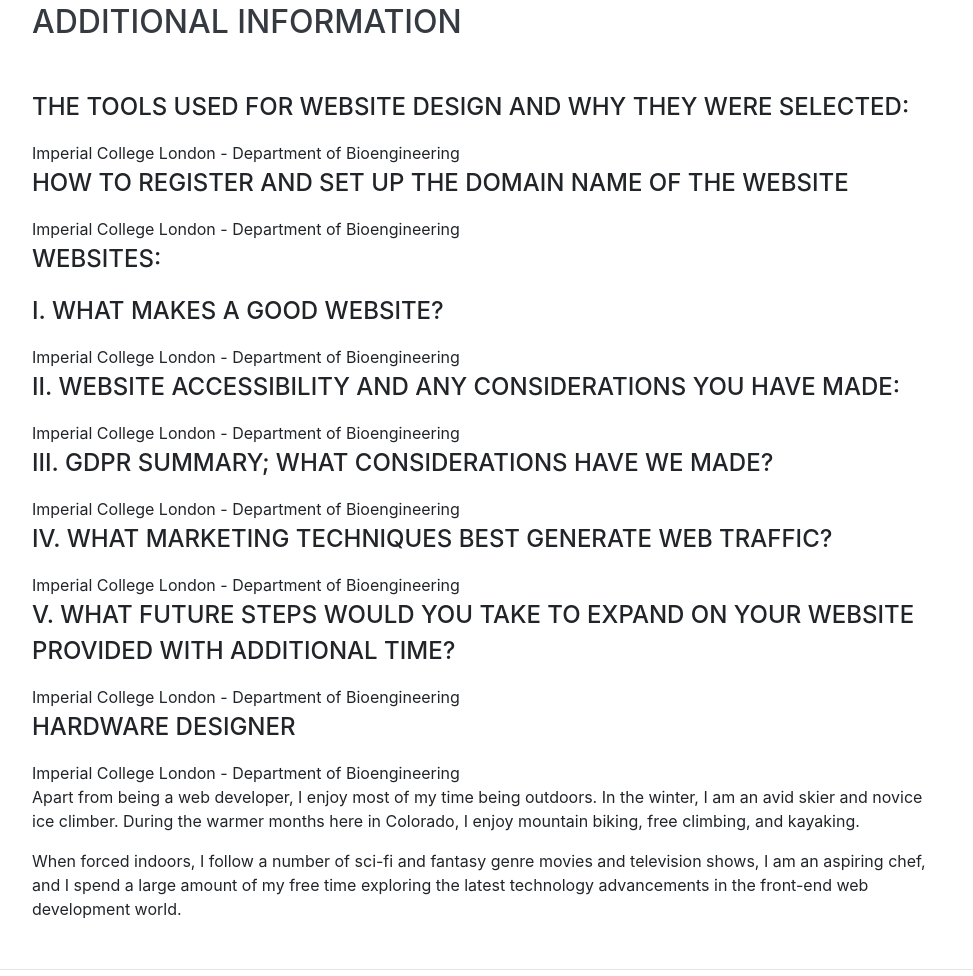
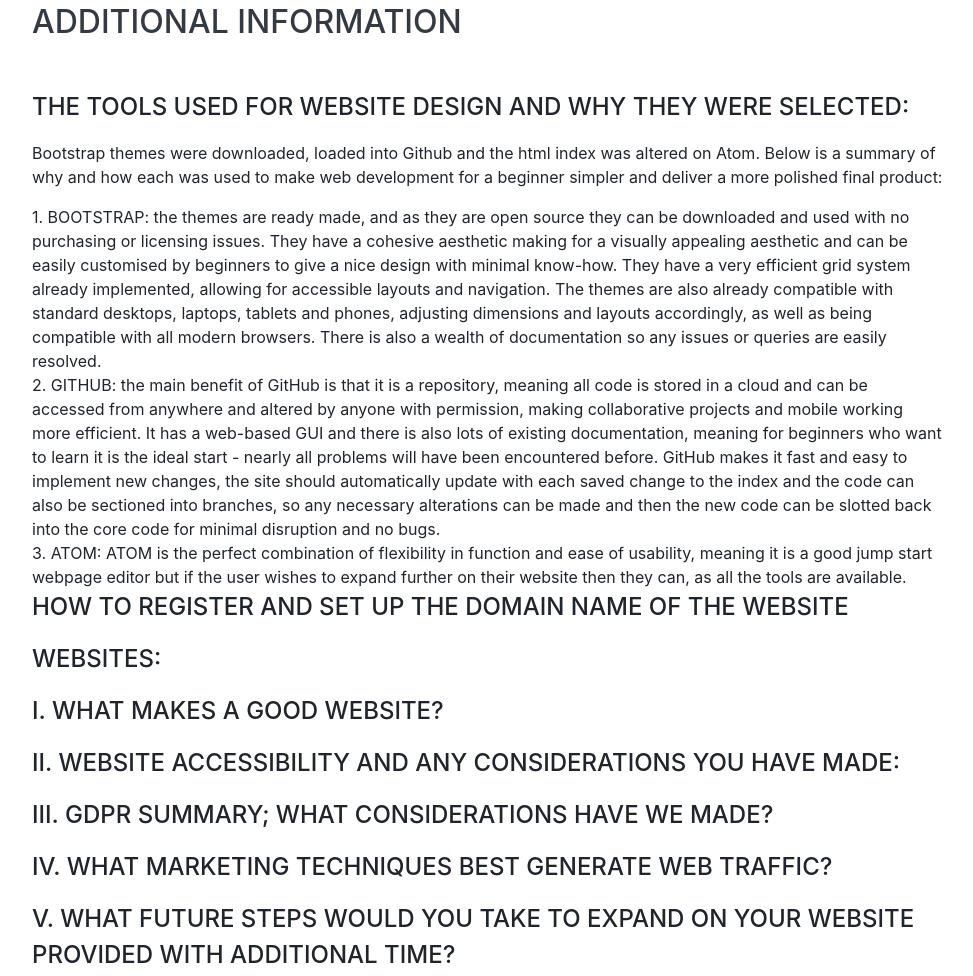
Before and after one commit to PAULC33/HBI301, a website with bundled scripts: page index.html in a window 1280 px wide. Shown: the part 3715-4691 px from the top of the page, without its empty margins (288-1261 px from the left). Built offline with nearby package versions, Linux system fonts and the light colour scheme; a web font is replaced by a local one.

Commit message:
Add files via upload

```diff
--- a/index.html
+++ b/index.html
@@ -268,22 +268,24 @@
       <div class="w-100">
         <h2 class="mb-5">Additional Information</h2>
         <div class="subheading mb-3">THE TOOLS USED FOR WEBSITE DESIGN AND WHY THEY WERE SELECTED:</div>
-        <div>Imperial College London - Department of Bioengineering</div>
+        <p>Bootstrap themes were downloaded, loaded into Github and the html index was altered on Atom. Below is a summary of why and how each was used to make web development for a beginner simpler and deliver a more polished final product:</p>
+        <p class="mb-0">1. BOOTSTRAP: the themes are ready made, and as they are open source they can be downloaded and used with no purchasing or licensing issues. They have a cohesive aesthetic making for a visually appealing aesthetic and can be easily customised by beginners to give a nice design with minimal know-how. They have a very efficient grid system already implemented, allowing for accessible layouts and navigation. The themes are also already compatible with standard desktops, laptops, tablets and phones, adjusting dimensions and layouts accordingly, as well as being compatible with all modern browsers. There is also a wealth of documentation so any issues or queries are easily resolved.</p>
+        <p class="mb-0">2. GITHUB: the main benefit of GitHub is that it is a repository, meaning all code is stored in a cloud and can be accessed from anywhere and altered by anyone with permission, making collaborative projects and mobile working more efficient. It has a web-based GUI and there is also lots of existing documentation, meaning for beginners who want to learn it is the ideal start - nearly all problems will have been encountered before. GitHub makes it fast and easy to implement new changes, the site should automatically update with each saved change to the index and the code can also be sectioned into branches, so any necessary alterations can be made and then the new code can be slotted back into the core code for minimal disruption and no bugs.</p>
+        <p class="mb-0">3. ATOM: ATOM is the perfect combination of flexibility in function and ease of usability, meaning it is a good jump start webpage editor but if the user wishes to expand further on their website then they can, as all the tools are available.</p>
         <div class="subheading mb-3">HOW TO REGISTER AND SET UP THE DOMAIN NAME OF THE WEBSITE</div>
-        <div>Imperial College London - Department of Bioengineering</div>
+        <div></div>
         <div class="subheading mb-3">WEBSITES:</div>
         <div class="subheading mb-3">i. What makes a good website?</div>
-        <div>Imperial College London - Department of Bioengineering</div>
+        <div></div>
         <div class="subheading mb-3">ii. Website Accessibility and any Considerations you have made:</div>
-        <div>Imperial College London - Department of Bioengineering</div>
+        <div></div>
         <div class="subheading mb-3">iii. GDPR Summary; what considerations have we made?</div>
-        <div>Imperial College London - Department of Bioengineering</div>
+        <div></div>
         <div class="subheading mb-3">iv. What marketing techniques best generate web traffic?</div>
-        <div>Imperial College London - Department of Bioengineering</div>
+        <div></div>
         <div class="subheading mb-3">v. What future steps would you take to expand on your website provided with additional time?</div>
-        <div>Imperial College London - Department of Bioengineering</div>
-        <div class="subheading mb-3">Hardware Designer</div>
-        <div>Imperial College London - Department of Bioengineering</div>
+        <div></div>
+
 
         <p>Apart from being a web developer, I enjoy most of my time being outdoors. In the winter, I am an avid skier and novice ice climber. During the warmer months here in Colorado, I enjoy mountain biking, free climbing, and kayaking.</p>
         <p class="mb-0">When forced indoors, I follow a number of sci-fi and fantasy genre movies and television shows, I am an aspiring chef, and I spend a large amount of my free time exploring the latest technology advancements in the front-end web development world.</p>
```
